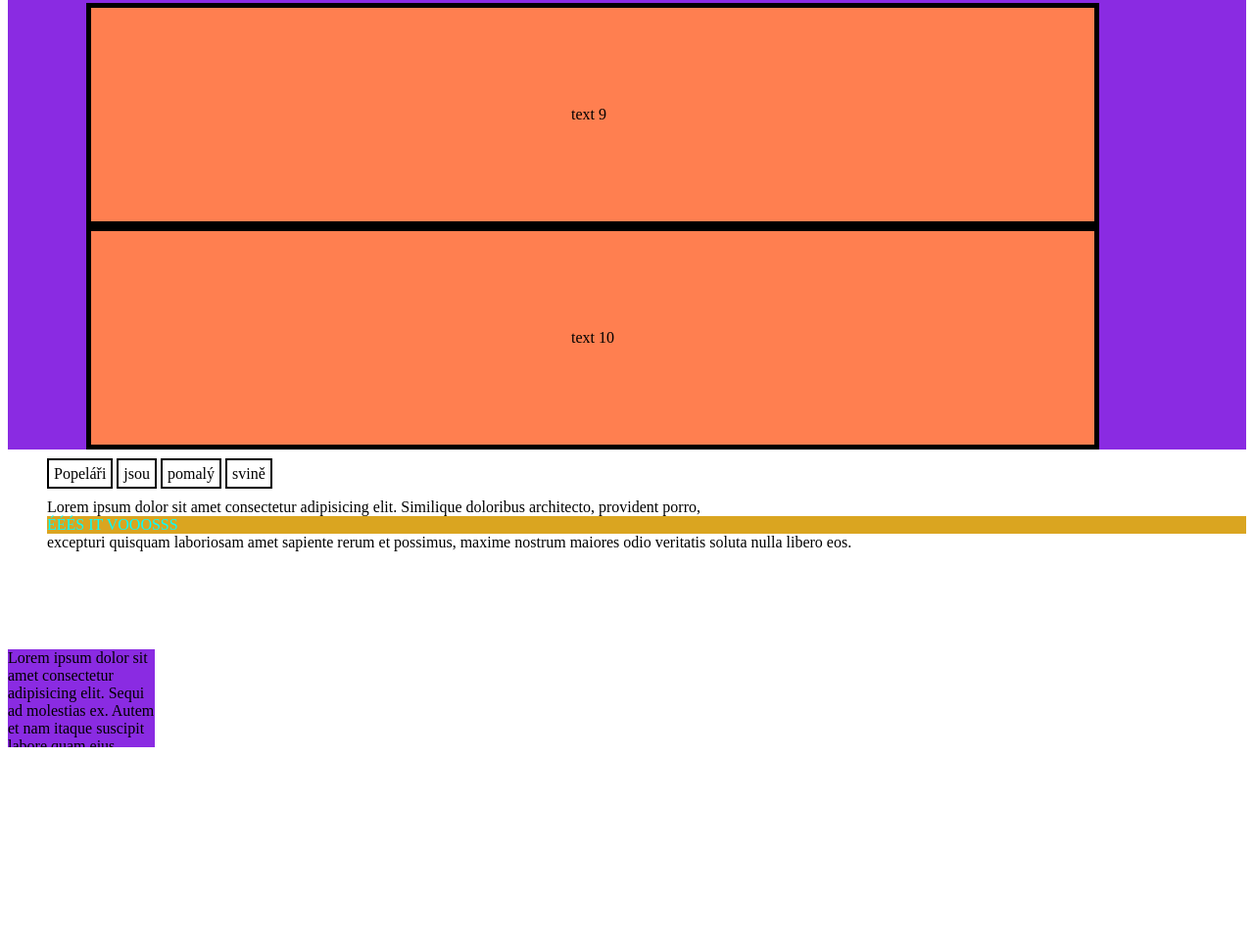
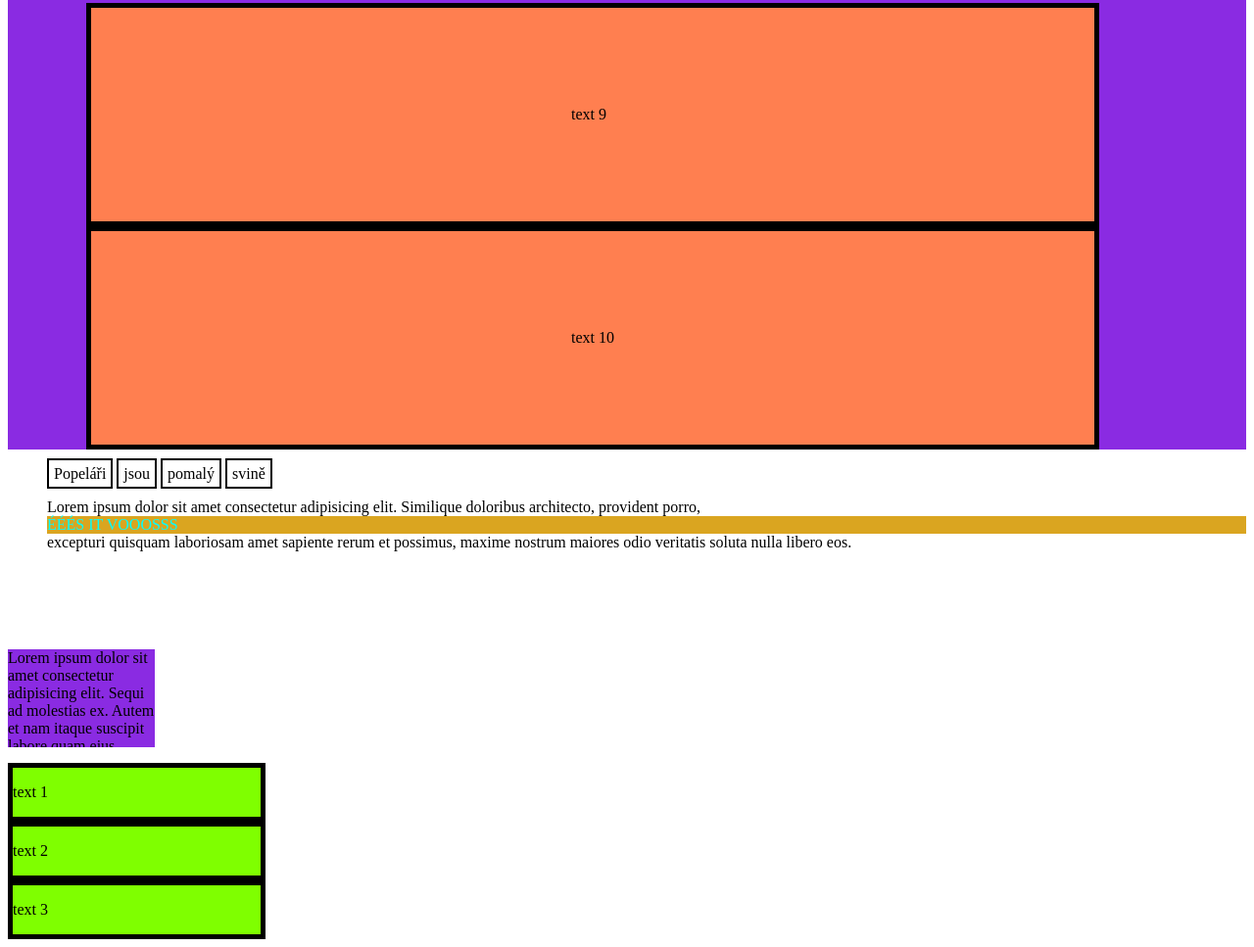
Before and after one commit to ChlupataPsenice/repozitar0702vsechno, a plain HTML site: page index.html in a window 1280 px wide. Shown: the part 685-1652 px from the top of the page at 98% size. Before the commit the page ends 1464 px from the top, so only its background shows below. Drawn offline with Linux system fonts and the light colour scheme.

Commit message:
float, box

```diff
--- a/index.html
+++ b/index.html
@@ -34,5 +34,14 @@
 </ul>
 </div>
 <p id="bagr">Lorem ipsum dolor sit amet consectetur adipisicing elit. Sequi ad molestias ex. Autem et nam itaque suscipit labore quam eius assumenda, inventore, voluptatibus doloremque qui velit enim facilis similique officiis?</p>
+<div class="box">
+  <p>text 1</p>
+</div>
+<div class="box">
+  <p>text 2</p>
+</div>
+<div class="box">
+  <p>text 3</p>
+</div>
 </body>
 </html>
--- a/style.css
+++ b/style.css
@@ -30,4 +30,8 @@ a {display: block;}
 #bagr {background-color: blueviolet;
 width: 150px;
 height: 100px;
-overflow: scroll;}
+overflow: hidden;}
+.box {background-color: chartreuse;
+border: 5px solid black;
+width: 20%;
+float: center;}
```
